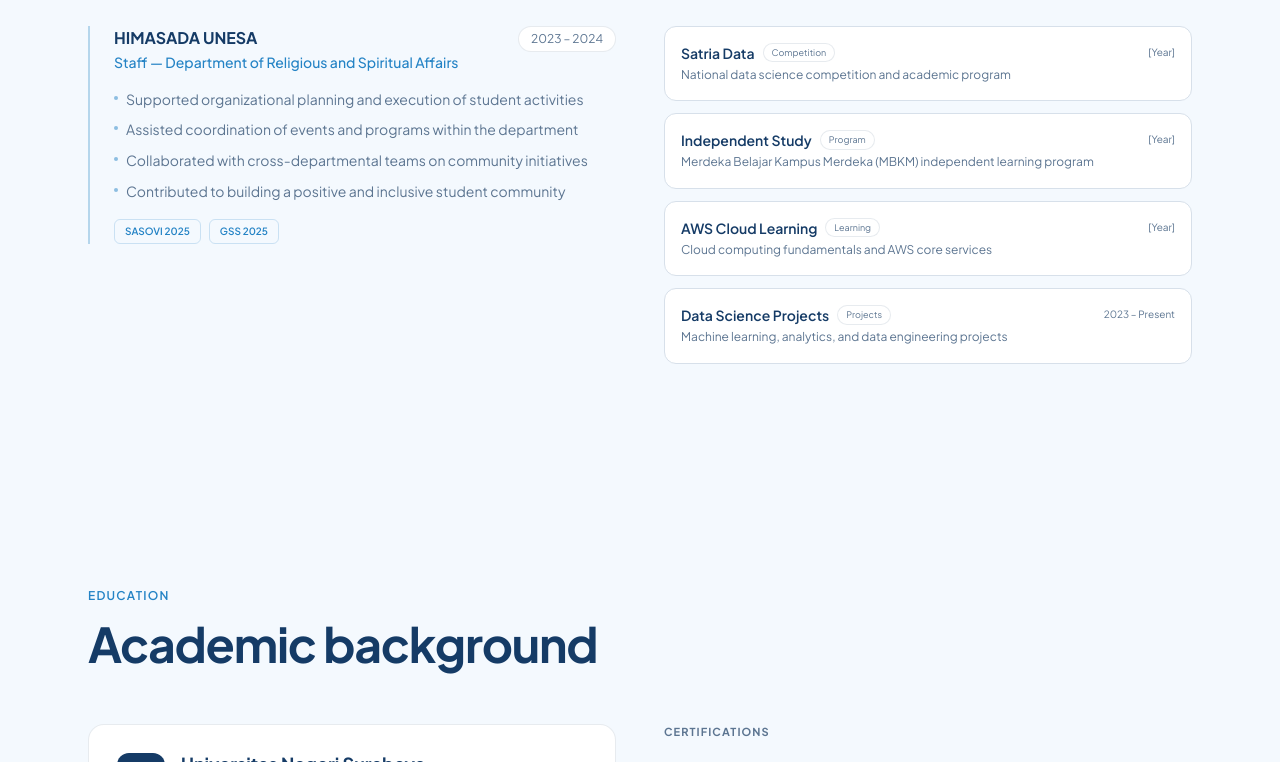
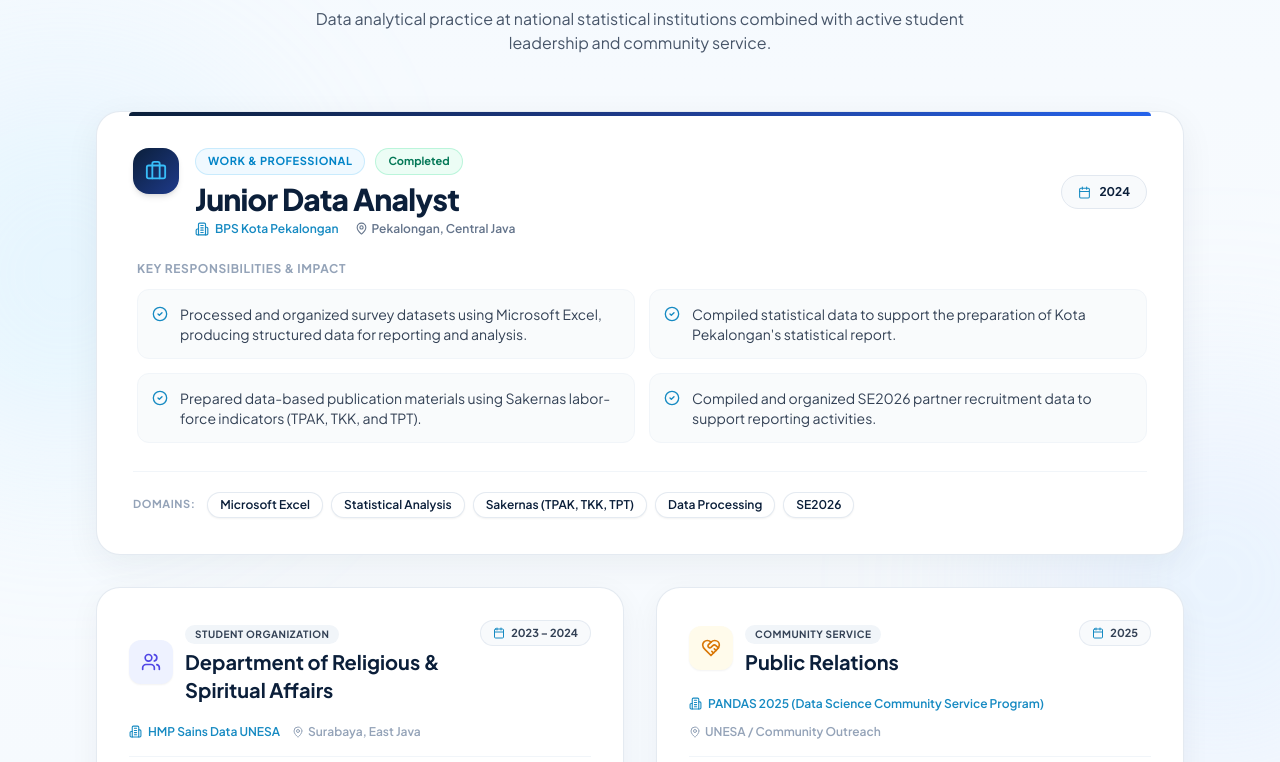
Before and after one commit to Kartika-Nur-Savira/portofolio, a Next.js app: page / in a window 1280 px wide. Shown: the part 4518-5280 px from the top of the page. Built offline with nearby package versions, Linux system fonts and the light colour scheme.

Commit message:
feat: update Experience section with BPS Pekalongan, HMP Sains Data, and PANDAS 2025

```diff
--- a/components/Experience.tsx
+++ b/components/Experience.tsx
@@ -1,14 +1,29 @@
 'use client';
 
-import { useEffect, useRef, useState } from 'react';
-import { experiences, activities } from '@/data/experience';
+import { useRef, useEffect, useState } from 'react';
+import { experiences } from '@/data/experience';
+import {
+  Briefcase,
+  Users,
+  HeartHandshake,
+  Calendar,
+  MapPin,
+  CheckCircle2,
+  Building2,
+  Sparkles,
+} from 'lucide-react';
 
 function useInView(threshold = 0.15) {
   const ref = useRef<HTMLElement>(null);
   const [inView, setInView] = useState(false);
   useEffect(() => {
     const obs = new IntersectionObserver(
-      ([e]) => { if (e.isIntersecting) { setInView(true); obs.disconnect(); } },
+      ([e]) => {
+        if (e.isIntersecting) {
+          setInView(true);
+          obs.disconnect();
+        }
+      },
       { threshold }
     );
     if (ref.current) obs.observe(ref.current);
@@ -20,105 +35,222 @@ function useInView(threshold = 0.15) {
 export default function Experience() {
   const { ref, inView } = useInView();
 
+  const workExp = experiences.find((e) => e.type === 'work');
+  const orgExps = experiences.filter((e) => e.type !== 'work');
+
   return (
     <section
       id="experience"
-      className="bg-[#F4F9FE] py-28"
+      className="relative bg-gradient-to-b from-[#F4F9FE] via-[#F8FBFE] to-[#F4F9FE] py-28 overflow-hidden select-none"
       ref={ref as React.RefObject<HTMLElement>}
     >
-      <div className="max-w-6xl mx-auto px-6">
+      {/* Ambient background soft glow */}
+      <div className="absolute top-1/4 -left-32 w-96 h-96 rounded-full bg-sky-200/30 blur-[100px] pointer-events-none" />
+      <div className="absolute bottom-1/4 -right-32 w-96 h-96 rounded-full bg-blue-200/25 blur-[100px] pointer-events-none" />
+
+      <div className="relative max-w-6xl mx-auto px-6 sm:px-8">
+
+        {/* ─── Header ─── */}
         <div
-          className={`mb-14 transition-all duration-700 ${
+          className={`mb-14 text-center max-w-2xl mx-auto transition-all duration-700 ${
             inView ? 'opacity-100 translate-y-0' : 'opacity-0 translate-y-6'
           }`}
         >
-          <p className="text-xs font-semibold tracking-widest text-[#2483C5] uppercase mb-4">
-            Experience
+          <div className="inline-flex items-center gap-2 px-3.5 py-1.5 rounded-full bg-white border border-slate-200/90 shadow-[0_2px_8px_rgba(0,0,0,0.04)] text-xs font-bold text-[#0B1F3A] mb-4">
+            <Sparkles size={13} className="text-[#168AC2]" />
+            <span>Career &amp; Involvement</span>
+          </div>
+
+          <h2 className="text-4xl sm:text-5xl font-extrabold text-[#0B1F3A] tracking-tight leading-[1.15] mb-4">
+            Professional Experience &amp;{' '}
+            <span className="bg-gradient-to-r from-[#0B1F3A] via-[#1E3A8A] to-[#2563EB] bg-clip-text text-transparent">
+              Leadership
+            </span>
+          </h2>
+
+          <p className="text-slate-600 text-sm sm:text-base leading-relaxed">
+            Data analytical practice at national statistical institutions combined with active student leadership and community service.
           </p>
-          <h2 className="text-4xl md:text-5xl font-bold text-[#153B66] leading-tight tracking-tight">
-            Involvement & Activities
-          </h2>
         </div>
 
-        <div className="grid lg:grid-cols-2 gap-12">
-          {/* Organization experience */}
+        {/* ─── 1. Featured Work Experience (BPS Kota Pekalongan) ─── */}
+        {workExp && (
           <div
-            className={`transition-all duration-700 ${
+            className={`mb-8 transition-all duration-700 delay-100 ${
               inView ? 'opacity-100 translate-y-0' : 'opacity-0 translate-y-6'
             }`}
           >
-            <p className="text-[11px] font-bold tracking-widest text-[#5C7591] uppercase mb-6">
-              Organization
-            </p>
-            <div className="space-y-8">
-              {experiences.map((exp) => (
-                <div key={exp.id} className="border-l-2 border-[#2483C5]/30 pl-6">
-                  <div className="flex items-start justify-between mb-1">
-                    <div>
-                      <h3 className="font-bold text-[#153B66] text-base">{exp.organization}</h3>
-                      <p className="text-sm text-[#2483C5] font-medium mt-0.5">{exp.role}</p>
+            <div className="relative rounded-3xl bg-white border border-slate-200/90 p-7 sm:p-9 shadow-[0_10px_35px_rgba(11,31,58,0.06)] hover:shadow-[0_16px_45px_rgba(11,31,58,0.1)] hover:border-[#168AC2]/40 transition-all duration-300">
+
+              {/* Top Accent Gradient Bar */}
+              <div className="absolute top-0 left-8 right-8 h-1 bg-gradient-to-r from-[#0B1F3A] via-[#1E3A8A] to-[#2563EB] rounded-t-full" />
+
+              <div className="flex flex-col lg:flex-row lg:items-start justify-between gap-5 mb-6">
+                <div className="flex items-start gap-4">
+                  {/* Icon */}
+                  <div className="w-13 h-13 rounded-2xl bg-gradient-to-br from-[#0B1F3A] to-[#1E3A8A] text-white flex items-center justify-center p-3 shadow-md shrink-0">
+                    <Briefcase size={22} className="text-[#38BDF8]" />
+                  </div>
+
+                  <div>
+                    <div className="flex flex-wrap items-center gap-2.5 mb-1.5">
+                      <span className="px-3 py-1 rounded-full bg-sky-50 border border-sky-200/70 text-[11px] font-bold text-[#0284C7] uppercase tracking-wider">
+                        {workExp.typeLabel}
+                      </span>
+                      <span className="px-3 py-1 rounded-full bg-emerald-50 border border-emerald-200/70 text-[11px] font-bold text-emerald-700">
+                        Completed
+                      </span>
                     </div>
-                    <span className="text-xs text-[#5C7591] bg-white px-3 py-1 rounded-full border border-[#153B66]/10 whitespace-nowrap ml-4">
-                      {exp.period}
+
+                    <h3 className="text-2xl sm:text-3xl font-extrabold text-[#0B1F3A] tracking-tight">
+                      {workExp.role}
+                    </h3>
+
+                    <div className="flex flex-wrap items-center gap-4 text-xs font-semibold text-slate-600 mt-1">
+                      <span className="flex items-center gap-1.5 text-[#168AC2]">
+                        <Building2 size={14} />
+                        {workExp.organization}
+                      </span>
+                      {workExp.location && (
+                        <span className="flex items-center gap-1 text-slate-500">
+                          <MapPin size={13} />
+                          {workExp.location}
+                        </span>
+                      )}
+                    </div>
+                  </div>
+                </div>
+
+                {/* Period Badge */}
+                <div className="self-start lg:self-center">
+                  <div className="inline-flex items-center gap-2 px-4 py-2 rounded-full bg-slate-50 border border-slate-200 text-xs font-bold text-[#0B1F3A]">
+                    <Calendar size={13} className="text-[#168AC2]" />
+                    <span>{workExp.period}</span>
+                  </div>
+                </div>
+              </div>
+
+              {/* Responsibilities */}
+              <div className="mb-7 pl-1">
+                <p className="text-xs font-bold uppercase tracking-wider text-slate-400 mb-3">
+                  Key Responsibilities &amp; Impact
+                </p>
+                <div className="grid sm:grid-cols-2 gap-3.5">
+                  {workExp.responsibilities.map((resp, idx) => (
+                    <div
+                      key={idx}
+                      className="flex items-start gap-3 p-3.5 rounded-xl bg-slate-50/80 border border-slate-100 hover:bg-sky-50/40 hover:border-sky-100 transition-colors"
+                    >
+                      <CheckCircle2 size={16} className="text-[#168AC2] shrink-0 mt-0.5" />
+                      <p className="text-xs sm:text-sm text-slate-700 leading-relaxed font-normal">
+                        {resp}
+                      </p>
+                    </div>
+                  ))}
+                </div>
+              </div>
+
+              {/* Skill / Domain Tags */}
+              {workExp.tags && (
+                <div className="pt-5 border-t border-slate-100 flex flex-wrap items-center gap-2">
+                  <span className="text-[11px] font-bold text-slate-400 uppercase tracking-wider mr-1">
+                    Domains:
+                  </span>
+                  {workExp.tags.map((tag) => (
+                    <span
+                      key={tag}
+                      className="px-3 py-1 rounded-full bg-white border border-slate-200/90 text-xs font-semibold text-[#0B1F3A] shadow-sm hover:border-[#168AC2]/60 hover:text-[#168AC2] transition-colors"
+                    >
+                      {tag}
                     </span>
+                  ))}
+                </div>
+              )}
+
+            </div>
+          </div>
+        )}
+
+        {/* ─── 2. Organization & Community Involvements (2 Columns) ─── */}
+        <div className="grid md:grid-cols-2 gap-8">
+          {orgExps.map((exp, idx) => {
+            const isCommunity = exp.type === 'community';
+            const Icon = isCommunity ? HeartHandshake : Users;
+            const iconBg = isCommunity ? 'bg-amber-50 text-amber-600' : 'bg-indigo-50 text-indigo-600';
+
+            return (
+              <div
+                key={exp.id}
+                className={`rounded-3xl bg-white border border-slate-200/90 p-7 sm:p-8 shadow-[0_8px_30px_rgba(11,31,58,0.05)] hover:shadow-[0_14px_40px_rgba(11,31,58,0.09)] hover:border-[#168AC2]/40 transition-all duration-300 flex flex-col justify-between delay-${(idx + 2) * 100} ${
+                  inView ? 'opacity-100 translate-y-0' : 'opacity-0 translate-y-6'
+                }`}
+              >
+                <div>
+                  {/* Top Bar: Icon, Role & Period */}
+                  <div className="flex items-start justify-between gap-3 mb-5">
+                    <div className="flex items-center gap-3">
+                      <div className={`w-11 h-11 rounded-xl ${iconBg} flex items-center justify-center p-2.5 shrink-0 shadow-sm`}>
+                        <Icon size={20} />
+                      </div>
+                      <div>
+                        <span className="inline-block px-2.5 py-0.5 rounded-full bg-slate-100 text-[10px] font-bold uppercase tracking-wider text-slate-700 mb-1">
+                          {exp.typeLabel}
+                        </span>
+                        <h4 className="text-lg sm:text-xl font-bold text-[#0B1F3A] leading-snug">
+                          {exp.role}
+                        </h4>
+                      </div>
+                    </div>
+
+                    <div className="inline-flex items-center gap-1.5 px-3 py-1 rounded-full bg-slate-50 border border-slate-200/80 text-[11px] font-bold text-slate-700 whitespace-nowrap">
+                      <Calendar size={12} className="text-[#168AC2]" />
+                      <span>{exp.period}</span>
+                    </div>
                   </div>
-                  <ul className="mt-4 space-y-2">
-                    {exp.responsibilities.map((r) => (
-                      <li key={r} className="text-sm text-[#5C7591] leading-relaxed flex gap-2">
-                        <span className="flex-shrink-0 mt-2 w-1 h-1 rounded-full bg-[#2483C5]/50" />
-                        {r}
+
+                  {/* Organization & Location */}
+                  <div className="flex flex-wrap items-center gap-3 text-xs font-semibold text-slate-600 mb-5 pb-4 border-b border-slate-100">
+                    <span className="flex items-center gap-1.5 text-[#168AC2]">
+                      <Building2 size={13} />
+                      {exp.organization}
+                    </span>
+                    {exp.location && (
+                      <span className="flex items-center gap-1 text-slate-400">
+                        <MapPin size={12} />
+                        {exp.location}
+                      </span>
+                    )}
+                  </div>
+
+                  {/* Responsibilities */}
+                  <ul className="space-y-3 mb-6">
+                    {exp.responsibilities.map((r, rIdx) => (
+                      <li key={rIdx} className="flex items-start gap-2.5 text-xs sm:text-sm text-slate-700 leading-relaxed">
+                        <span className="w-1.5 h-1.5 rounded-full bg-[#168AC2] shrink-0 mt-2" />
+                        <span>{r}</span>
                       </li>
                     ))}
                   </ul>
-                  {exp.events && (
-                    <div className="mt-4 flex flex-wrap gap-2">
-                      {exp.events.map((ev) => (
-                        <span
-                          key={ev}
-                          className="text-[10px] font-semibold px-2.5 py-1 rounded-md bg-[#2483C5]/8 text-[#2483C5] border border-[#2483C5]/20"
-                        >
-                          {ev}
-                        </span>
-                      ))}
-                    </div>
-                  )}
                 </div>
-              ))}
-            </div>
-          </div>
 
-          {/* Activities */}
-          <div
-            className={`transition-all duration-700 delay-150 ${
-              inView ? 'opacity-100 translate-y-0' : 'opacity-0 translate-y-6'
-            }`}
-          >
-            <p className="text-[11px] font-bold tracking-widest text-[#5C7591] uppercase mb-6">
-              Activities & Programs
-            </p>
-            <div className="space-y-3">
-              {activities.map((act) => (
-                <div
-                  key={act.id}
-                  className="flex items-start gap-4 p-4 rounded-xl bg-white border border-[#153B66]/8 hover:border-[#2483C5]/30 transition-colors"
-                >
-                  <div className="flex-1 min-w-0">
-                    <div className="flex items-center gap-2 mb-0.5">
-                      <h3 className="font-semibold text-[#153B66] text-sm">{act.title}</h3>
-                      <span className="text-[9px] px-2 py-0.5 rounded-full bg-white border border-[#153B66]/10 text-[#5C7591]">
-                        {act.type}
+                {/* Tags */}
+                {exp.tags && (
+                  <div className="pt-4 border-t border-slate-100 flex flex-wrap gap-2">
+                    {exp.tags.map((tag) => (
+                      <span
+                        key={tag}
+                        className="px-2.5 py-1 rounded-full bg-slate-50 border border-slate-200/80 text-[11px] font-semibold text-slate-700"
+                      >
+                        {tag}
                       </span>
-                    </div>
-                    <p className="text-xs text-[#5C7591] leading-relaxed">{act.description}</p>
+                    ))}
                   </div>
-                  <span className="text-[10px] text-[#5C7591] whitespace-nowrap mt-0.5">
-                    {act.year}
-                  </span>
-                </div>
-              ))}
-            </div>
-          </div>
+                )}
+              </div>
+            );
+          })}
         </div>
+
       </div>
     </section>
   );
--- a/data/experience.ts
+++ b/data/experience.ts
@@ -2,56 +2,57 @@ export interface ExperienceItem {
   id: string;
   organization: string;
   role: string;
+  location?: string;
   period: string;
-  type: 'organization' | 'work' | 'study';
+  type: 'work' | 'organization' | 'community';
+  typeLabel: string;
   responsibilities: string[];
-  events?: string[];
+  tags?: string[];
 }
 
 export const experiences: ExperienceItem[] = [
   {
-    id: 'himasada',
-    organization: 'HIMASADA UNESA',
-    role: 'Staff — Department of Religious and Spiritual Affairs',
+    id: 'bps-pekalongan',
+    organization: 'BPS Kota Pekalongan',
+    role: 'Junior Data Analyst',
+    location: 'Pekalongan, Central Java',
+    period: '2024',
+    type: 'work',
+    typeLabel: 'Work & Professional',
+    responsibilities: [
+      'Processed and organized survey datasets using Microsoft Excel, producing structured data for reporting and analysis.',
+      'Compiled statistical data to support the preparation of Kota Pekalongan\'s statistical report.',
+      'Prepared data-based publication materials using Sakernas labor-force indicators (TPAK, TKK, and TPT).',
+      'Compiled and organized SE2026 partner recruitment data to support reporting activities.',
+    ],
+    tags: ['Microsoft Excel', 'Statistical Analysis', 'Sakernas (TPAK, TKK, TPT)', 'Data Processing', 'SE2026'],
+  },
+  {
+    id: 'hmp-sains-data',
+    organization: 'HMP Sains Data UNESA',
+    role: 'Department of Religious & Spiritual Affairs',
+    location: 'Surabaya, East Java',
     period: '2023 – 2024',
     type: 'organization',
+    typeLabel: 'Student Organization',
     responsibilities: [
-      'Supported organizational planning and execution of student activities',
-      'Assisted coordination of events and programs within the department',
-      'Collaborated with cross-departmental teams on community initiatives',
-      'Contributed to building a positive and inclusive student community',
+      'Managed charity programs for orphaned children, coordinating donation collection and event execution with team members.',
+      'Coordinated departmental initiatives and supported student community development within HMP Sains Data.',
     ],
-    events: ['SASOVI 2025', 'GSS 2025'],
+    tags: ['Charity Programs', 'Event Execution', 'Team Leadership', 'Community Outreach'],
+  },
+  {
+    id: 'pandas-2025',
+    organization: 'PANDAS 2025 (Data Science Community Service Program)',
+    role: 'Public Relations',
+    location: 'UNESA / Community Outreach',
+    period: '2025',
+    type: 'community',
+    typeLabel: 'Community Service',
+    responsibilities: [
+      'Coordinated communication and supported community service activities with internal and external parties.',
+      'Facilitated stakeholder engagement and strategic information distribution to ensure impactful program execution.',
+    ],
+    tags: ['Public Relations', 'External Relations', 'Stakeholder Communication', 'Community Engagement'],
   },
 ];
-
-export const activities = [
-  {
-    id: 'satria-data',
-    title: 'Satria Data',
-    description: 'National data science competition and academic program',
-    type: 'Competition',
-    year: '[Year]',
-  },
-  {
-    id: 'independent-study',
-    title: 'Independent Study',
-    description: 'Merdeka Belajar Kampus Merdeka (MBKM) independent learning program',
-    type: 'Program',
-    year: '[Year]',
-  },
-  {
-    id: 'aws-cloud',
-    title: 'AWS Cloud Learning',
-    description: 'Cloud computing fundamentals and AWS core services',
-    type: 'Learning',
-    year: '[Year]',
-  },
-  {
-    id: 'ds-projects',
-    title: 'Data Science Projects',
-    description: 'Machine learning, analytics, and data engineering projects',
-    type: 'Projects',
-    year: '2023 – Present',
-  },
-];
```
